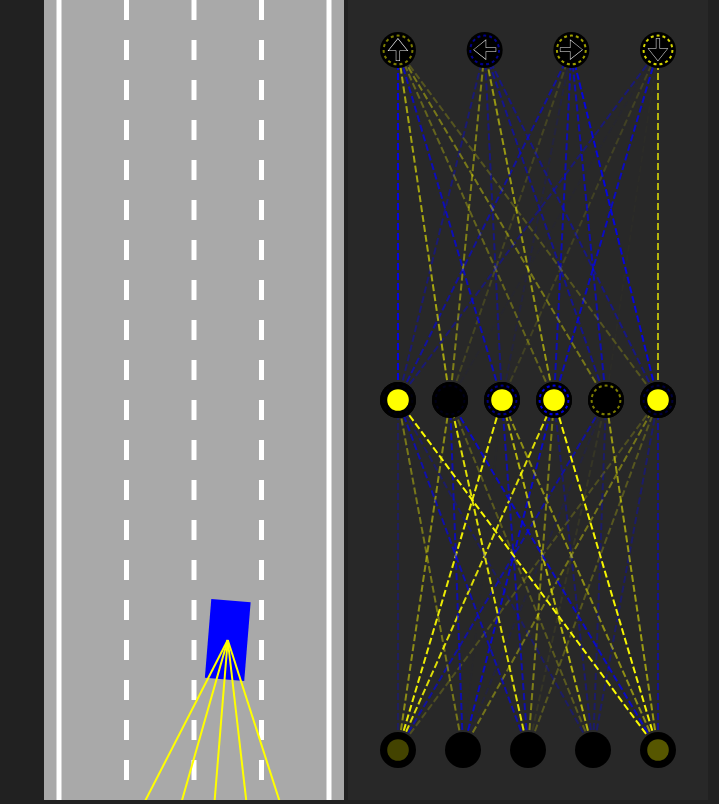
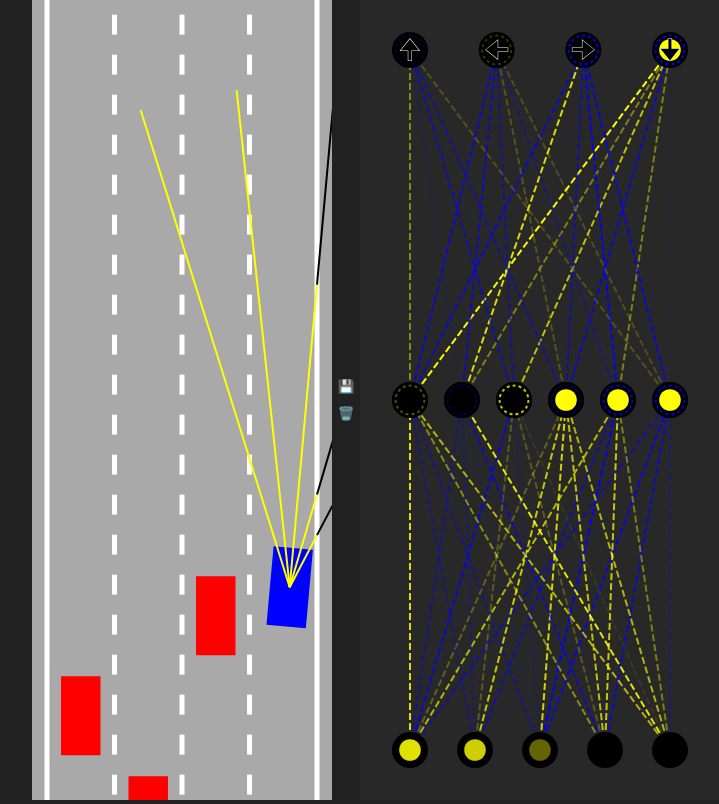
Before and after one commit to gitmskhl/js-self-driving, a plain HTML site: page index.html in a window 1280 px wide. Shown: the whole page, without its empty margins (264-983 px from the left). Drawn offline with Linux system fonts and the light colour scheme.

Commit message:
parallelize

```diff
--- a/car.js
+++ b/car.js
@@ -12,6 +12,7 @@ class Car {
         this.angle = 0
 
         this.userBrain = controlType === "AI"
+        this.color = controlType === "DUMMY" ? "red" : "blue"
 
         this.controls = new Controls(controlType)
         if (controlType != "DUMMY") {
@@ -96,9 +97,9 @@ class Car {
         return points
     }
 
-    render(ctx, camera) {
+    render(ctx, camera, drawSensors=false) {
 
-        ctx.fillStyle = this.damaged ? "gray" : "blue"
+        ctx.fillStyle = this.damaged ? "gray" : this.color
 
         ctx.beginPath()
         ctx.moveTo(this.polygon[0].x, this.polygon[0].y - camera)
@@ -107,7 +108,7 @@ class Car {
         ctx.lineTo(this.polygon[3].x, this.polygon[3].y - camera)
         ctx.fill()
 
-        if (this.sensor)
+        if (drawSensors && this.sensor)
             this.sensor.render(ctx, camera)
     }
 
--- a/index.html
+++ b/index.html
@@ -11,6 +11,10 @@
 <body>
 
     <canvas id="carCanvas"></canvas>
+    <div id="verticalButtons">
+        <button onclick="save()">💾</button>
+        <button onclick="discard()">🗑️</button>
+    </div>
     <canvas id="networkCanvas"></canvas>
     <script src="./utils.js"></script>
     <script src="./visualizer.js"></script>
--- a/main.js
+++ b/main.js
@@ -1,6 +1,8 @@
 const CANVAS_WIDTH = 300
 const LANECOUNT = 4
 const CARWIDTH = CANVAS_WIDTH / LANECOUNT / 1.9
+
+const N_CARS = 100
 
 const carCanvas = document.getElementById("carCanvas")
 carCanvas.height = window.innerHeight
@@ -16,13 +18,42 @@ const carCtx = carCanvas.getContext("2d")
 const networkCtx = networkCanvas.getContext("2d")
 
 const road = new Road(carCanvas.width / 2, carCanvas.width * .9, laneCount=LANECOUNT)
-const car = new Car(road.getLaneCenter(2), 200, CARWIDTH, CARWIDTH * 2, "AI", 5)
+
+const cars = generateCars(N_CARS)
+
+let bestCar = cars[0]
+
+if (localStorage.getItem("bestBrain")) {
+    bestCar.brain = JSON.parse(
+        localStorage.getItem("bestBrain")
+    )
+}
+
 const traffic = [
-    new Car(road.getLaneCenter(1), -100, CARWIDTH, CARWIDTH * 2, "DUMMY")
+    new Car(road.getLaneCenter(1), -100, CARWIDTH, CARWIDTH * 2, "DUMMY", 4),
+    new Car(road.getLaneCenter(0), -200, CARWIDTH, CARWIDTH * 2, "DUMMY", 4),
+    new Car(road.getLaneCenter(2), -300, CARWIDTH, CARWIDTH * 2, "DUMMY", 4)
 ]
 
 let camera = 0
 
+function save() {
+    localStorage.setItem("bestBrain",
+        JSON.stringify(bestCar.brain)
+    )
+}
+
+function discard() {
+    localStorage.removeItem("bestBrain")
+}
+
+function generateCars(N) {
+    const cars = []
+    for (let i = 1; i <= N; ++i) {
+        cars.push(new Car(road.getLaneCenter(1), 100, CARWIDTH, CARWIDTH * 2, "AI", 6))
+    }
+    return cars
+}
 
 function animate() {
     for (let traffic_car of traffic)
@@ -30,21 +61,32 @@ function animate() {
         traffic_car.update(road.borders, [])
     }
 
-    car.update(road.borders, traffic)
+    for (let c of cars)
+        c.update(road.borders, traffic)
 
     carCanvas.height = window.innerHeight
     networkCanvas.height = window.innerHeight
 
-    camera = car.y - carCanvas.height * .8
+    bestCar = cars.find(
+        c => c.y === Math.min(...cars.map(c => c.y))
+    )
+
+    camera += (bestCar.y - carCanvas.height * .8 - camera) / 10
 
     road.render(carCtx, camera)
 
     for (let traffic_car of traffic)
         traffic_car.render(carCtx, camera)
 
-    car.render(carCtx, camera)
+    carCtx.globalAlpha = .2
+    for (let c of cars) {
+        if (c !== bestCar)
+            c.render(carCtx, camera)
+    }
+    carCtx.globalAlpha = 1
+    bestCar.render(carCtx, camera, true)
 
-    Visualizer.drawNetwork(networkCtx, car.brain)
+    Visualizer.drawNetwork(networkCtx, bestCar.brain)
     requestAnimationFrame(animate)
 }
 
--- a/style.css
+++ b/style.css
@@ -3,6 +3,29 @@ body {
     background-color: rgb(33, 33, 33);
     text-align: center;
     overflow: hidden;
+
+    display: flex;
+    justify-content: center;
+    align-items: center;
+}
+
+#verticalButtons {
+    display: flex;
+    flex-direction: column;
+    justify-content: center;
+    align-items: center;
+}
+
+#verticalButtons button {
+    border: none;
+    border-radius: 5px;
+    background: none;
+    cursor: pointer;
+    margin: 5px 0;
+}
+
+#verticalButtons button:hover {
+    background-color: rgba(0, 255, 255, .5);
 }
 
 #carCanvas {
```
